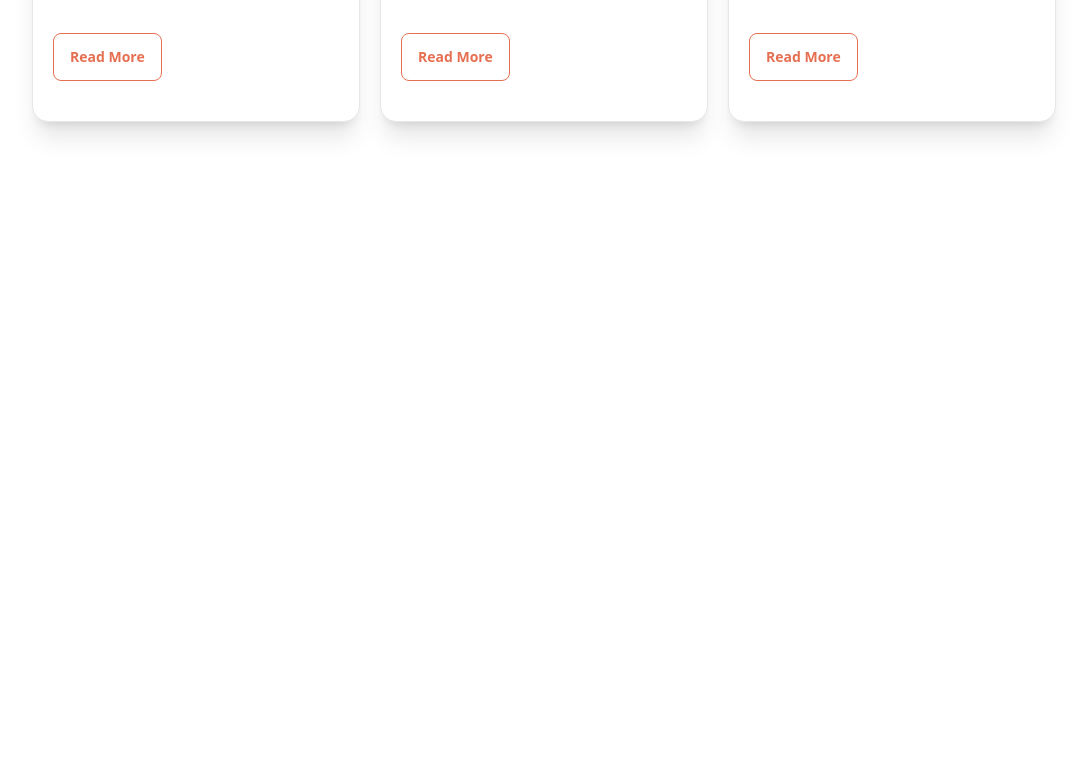
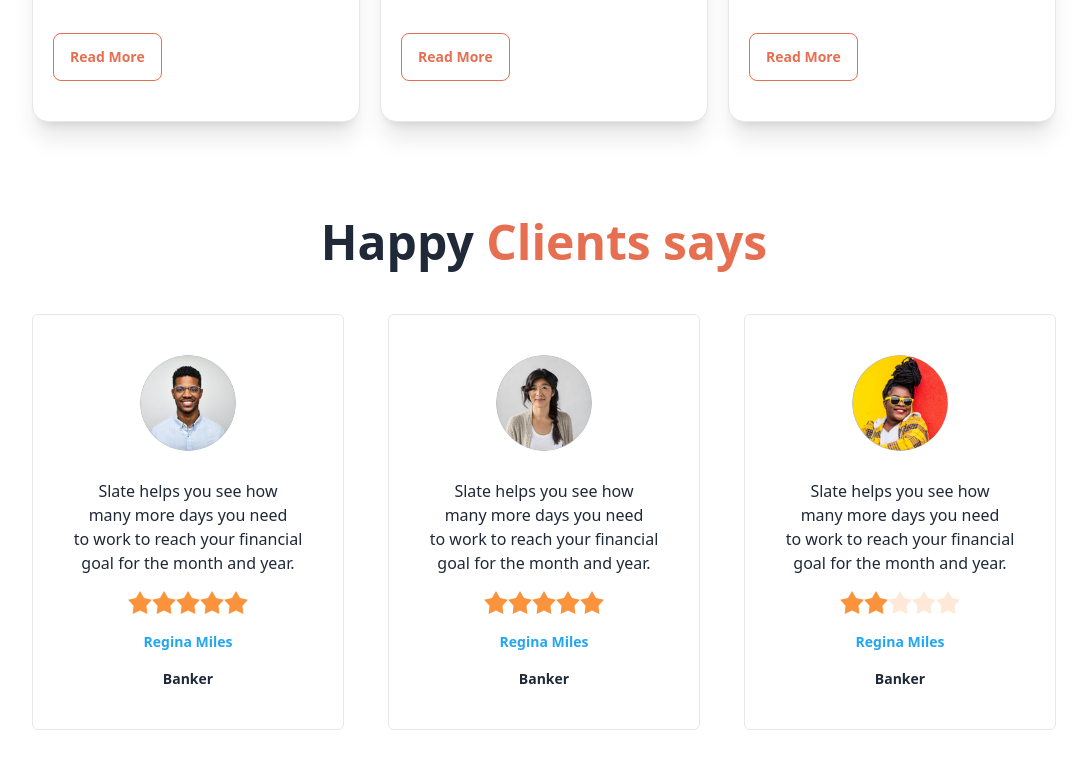
Before and after one commit to Sadia492/biker-zone-with-daisyui, a plain HTML site: page index.html in a window 1280 px wide. Shown: the part 1727-2495 px from the top of the page, without its empty margins (96-1183 px from the left). Before the commit the page ends 1945 px from the top, so only its background shows below. Drawn offline with nearby package versions, Linux system fonts and the light colour scheme.

Commit message:
client section added

```diff
--- a/index.html
+++ b/index.html
@@ -289,6 +289,158 @@
         </div>
       </section>
       <!-- news section ends here -->
+      <!-- client section starts here  -->
+      <section>
+        <h1 class="text-center font-semibold text-5xl">
+          Happy <span class="text-bike-primary">Clients says</span>
+        </h1>
+        <div
+          class="grid grid-cols-1 sm:grid-cols-2 lg:grid-cols-3 gap-11 mt-12"
+        >
+          <div
+            class="flex flex-col justify-center items-center space-y-7 p-10 border rounded-md"
+          >
+            <div class="avatar">
+              <div class="w-24 rounded-full">
+                <img src="images/others/user-1.png" />
+              </div>
+            </div>
+            <div class="space-y-4 flex flex-col items-center">
+              <p class="text-center">
+                Slate helps you see how <br />many more days you need <br />to
+                work to reach your financial <br />goal for the month and year.
+              </p>
+              <div class="rating">
+                <input
+                  type="radio"
+                  name="rating-2"
+                  class="mask mask-star-2 bg-orange-400"
+                />
+                <input
+                  type="radio"
+                  name="rating-2"
+                  class="mask mask-star-2 bg-orange-400"
+                  checked="checked"
+                />
+                <input
+                  type="radio"
+                  name="rating-2"
+                  class="mask mask-star-2 bg-orange-400"
+                />
+                <input
+                  type="radio"
+                  name="rating-2"
+                  class="mask mask-star-2 bg-orange-400"
+                />
+                <input
+                  type="radio"
+                  name="rating-2"
+                  class="mask mask-star-2 bg-orange-400"
+                />
+              </div>
+              <p class="text-[14px] font-semibold text-[#23A6F0]">
+                Regina Miles
+              </p>
+              <p class="text-[14px] font-semibold">Banker</p>
+            </div>
+          </div>
+          <div
+            class="flex flex-col justify-center items-center space-y-7 p-10 border rounded-md"
+          >
+            <div class="avatar">
+              <div class="w-24 rounded-full">
+                <img src="images/others/user-2.png" />
+              </div>
+            </div>
+            <div class="space-y-4 flex flex-col items-center">
+              <p class="text-center">
+                Slate helps you see how <br />many more days you need <br />to
+                work to reach your financial <br />goal for the month and year.
+              </p>
+              <div class="rating">
+                <input
+                  type="radio"
+                  name="rating-2"
+                  class="mask mask-star-2 bg-orange-400"
+                />
+                <input
+                  type="radio"
+                  name="rating-2"
+                  class="mask mask-star-2 bg-orange-400"
+                  checked="checked"
+                />
+                <input
+                  type="radio"
+                  name="rating-2"
+                  class="mask mask-star-2 bg-orange-400"
+                />
+                <input
+                  type="radio"
+                  name="rating-2"
+                  class="mask mask-star-2 bg-orange-400"
+                />
+                <input
+                  type="radio"
+                  name="rating-2"
+                  class="mask mask-star-2 bg-orange-400"
+                />
+              </div>
+              <p class="text-[14px] font-semibold text-[#23A6F0]">
+                Regina Miles
+              </p>
+              <p class="text-[14px] font-semibold">Banker</p>
+            </div>
+          </div>
+          <div
+            class="flex flex-col justify-center items-center space-y-7 p-10 border rounded-md"
+          >
+            <div class="avatar">
+              <div class="w-24 rounded-full">
+                <img src="images/others/user-3.png" />
+              </div>
+            </div>
+            <div class="space-y-4 flex flex-col items-center">
+              <p class="text-center">
+                Slate helps you see how <br />many more days you need <br />to
+                work to reach your financial <br />goal for the month and year.
+              </p>
+              <div class="rating">
+                <input
+                  type="radio"
+                  name="rating-2"
+                  class="mask mask-star-2 bg-orange-400"
+                />
+                <input
+                  type="radio"
+                  name="rating-2"
+                  class="mask mask-star-2 bg-orange-400"
+                  checked="checked"
+                />
+                <input
+                  type="radio"
+                  name="rating-2"
+                  class="mask mask-star-2 bg-orange-400"
+                />
+                <input
+                  type="radio"
+                  name="rating-2"
+                  class="mask mask-star-2 bg-orange-400"
+                />
+                <input
+                  type="radio"
+                  name="rating-2"
+                  class="mask mask-star-2 bg-orange-400"
+                />
+              </div>
+              <p class="text-[14px] font-semibold text-[#23A6F0]">
+                Regina Miles
+              </p>
+              <p class="text-[14px] font-semibold">Banker</p>
+            </div>
+          </div>
+        </div>
+      </section>
+      <!-- client section ends here  -->
     </main>
     <footer></footer>
   </body>
```
